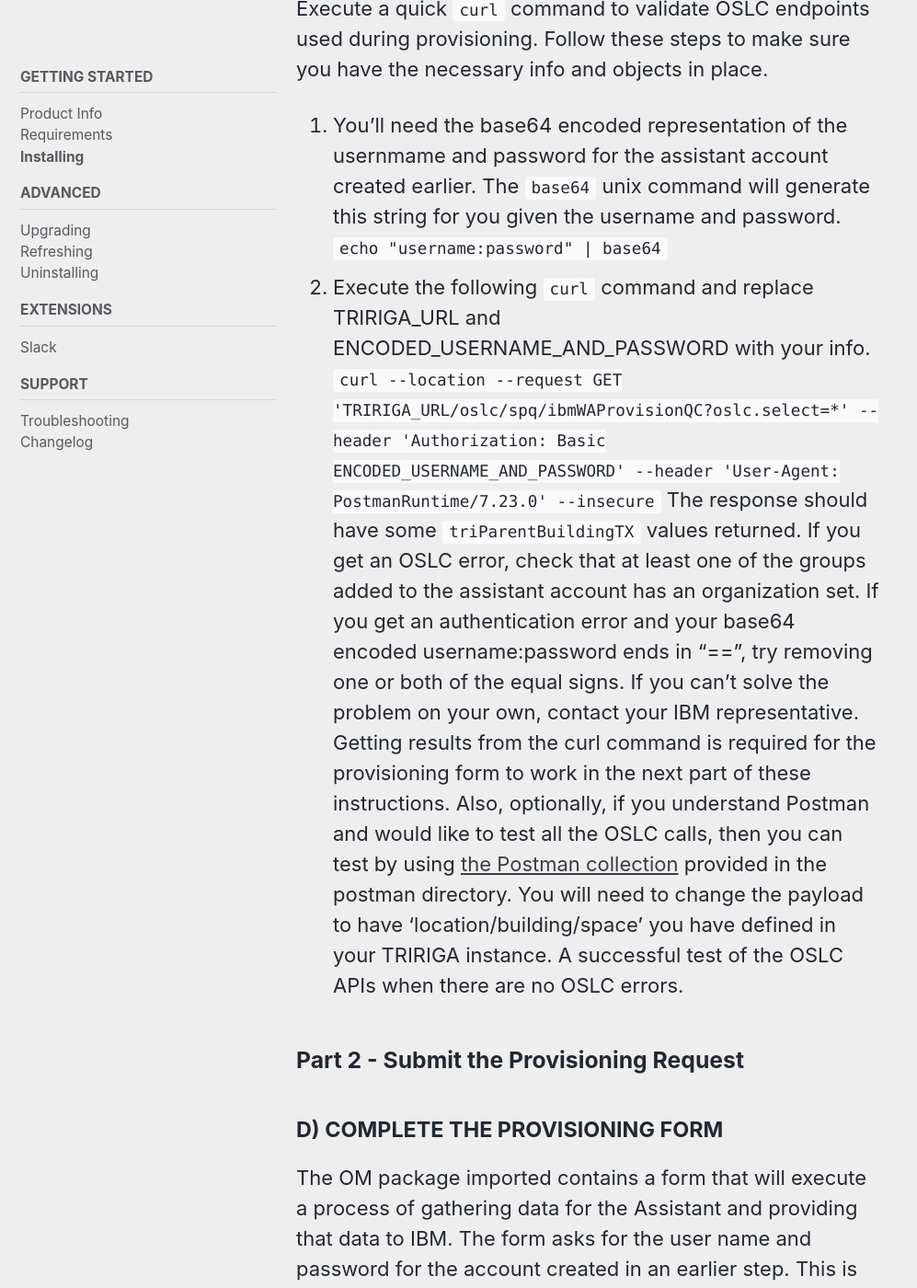
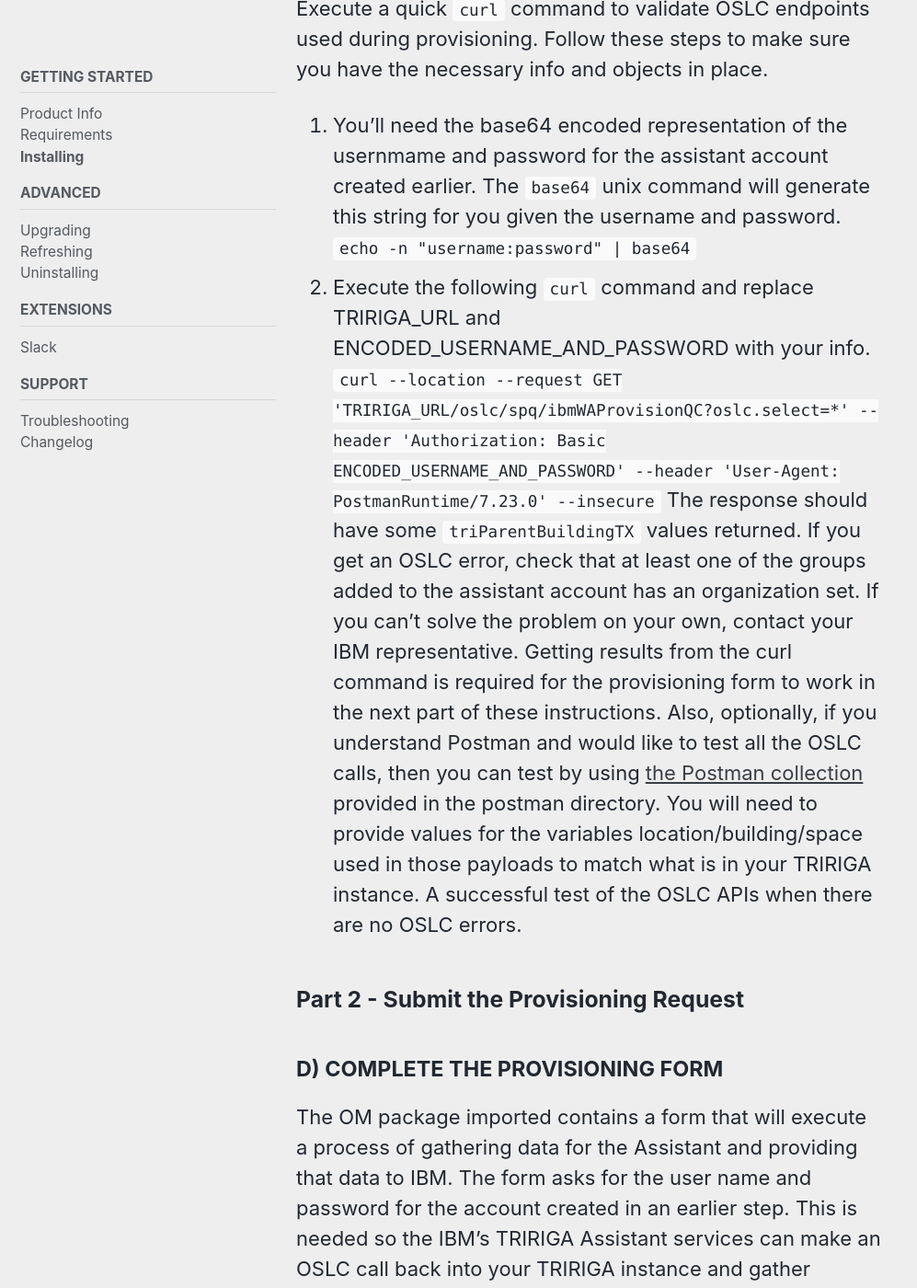
Before and after one commit to IBM/tririga-assistant, a Jekyll site: the page built from docs/_pages/installation.markdown, in a window 1280 px wide and 1400 px high, scrolled down 2028 px. Shown: the whole window at 92% size, without its empty margins (0-997 px from the left). Built offline with Jekyll 4.4.1, drawn with Linux system fonts in a browser that asks for light colours; cached includes are drawn as plain includes; nearby versions of some CDN libraries.

Commit message:
rewording of instructions and use echo -n

```diff
--- a/docs/_pages/installation.markdown
+++ b/docs/_pages/installation.markdown
@@ -43,11 +43,11 @@ In order to allow the assistant user to create location reservations and service
 #### C) TEST THE OSLC ENDPOINTS.
 Execute a quick `curl` command to validate OSLC endpoints used during provisioning.  Follow these steps to make sure you have the necessary info and objects in place.
 1.  You'll need the base64 encoded representation of the usernmame and password for the assistant account created earlier.  The `base64` unix command will generate this string for you given the username and password.
-   `echo "username:password" | base64`
+   `echo -n "username:password" | base64`
 2.  Execute the following `curl` command and replace TRIRIGA_URL and ENCODED_USERNAME_AND_PASSWORD with your info.
     `curl --location --request GET 'TRIRIGA_URL/oslc/spq/ibmWAProvisionQC?oslc.select=*' --header 'Authorization: Basic ENCODED_USERNAME_AND_PASSWORD' --header 'User-Agent: PostmanRuntime/7.23.0' --insecure`
-The response should have some `triParentBuildingTX` values returned.  If you get an OSLC error, check that at least one of the groups added to the assistant account has an organization set.  If you get an authentication error and your base64 encoded username:password ends in "==", try removing one or both of the equal signs.  If you can't solve the problem on your own, contact your IBM representative.  Getting results from the curl command is required for the provisioning form to work in the next part of these instructions.
-Also, optionally, if you understand Postman and would like to test all the OSLC calls, then you can test by using [the Postman collection]({{ site.github.repository_url }}/tree/master/postman) provided in the postman directory.  You will need to change the payload to have 'location/building/space' you have defined in your TRIRIGA instance. A successful test of the OSLC APIs when there are no OSLC errors.
+The response should have some `triParentBuildingTX` values returned.  If you get an OSLC error, check that at least one of the groups added to the assistant account has an organization set.   If you can't solve the problem on your own, contact your IBM representative.  Getting results from the curl command is required for the provisioning form to work in the next part of these instructions.
+Also, optionally, if you understand Postman and would like to test all the OSLC calls, then you can test by using [the Postman collection]({{ site.github.repository_url }}/tree/master/postman) provided in the postman directory.  You will need to provide values for the variables location/building/space used in those payloads to match what is in your TRIRIGA instance. A successful test of the OSLC APIs when there are no OSLC errors.
 
 ### Part 2 - Submit the Provisioning Request
 #### D) COMPLETE THE PROVISIONING FORM
```
